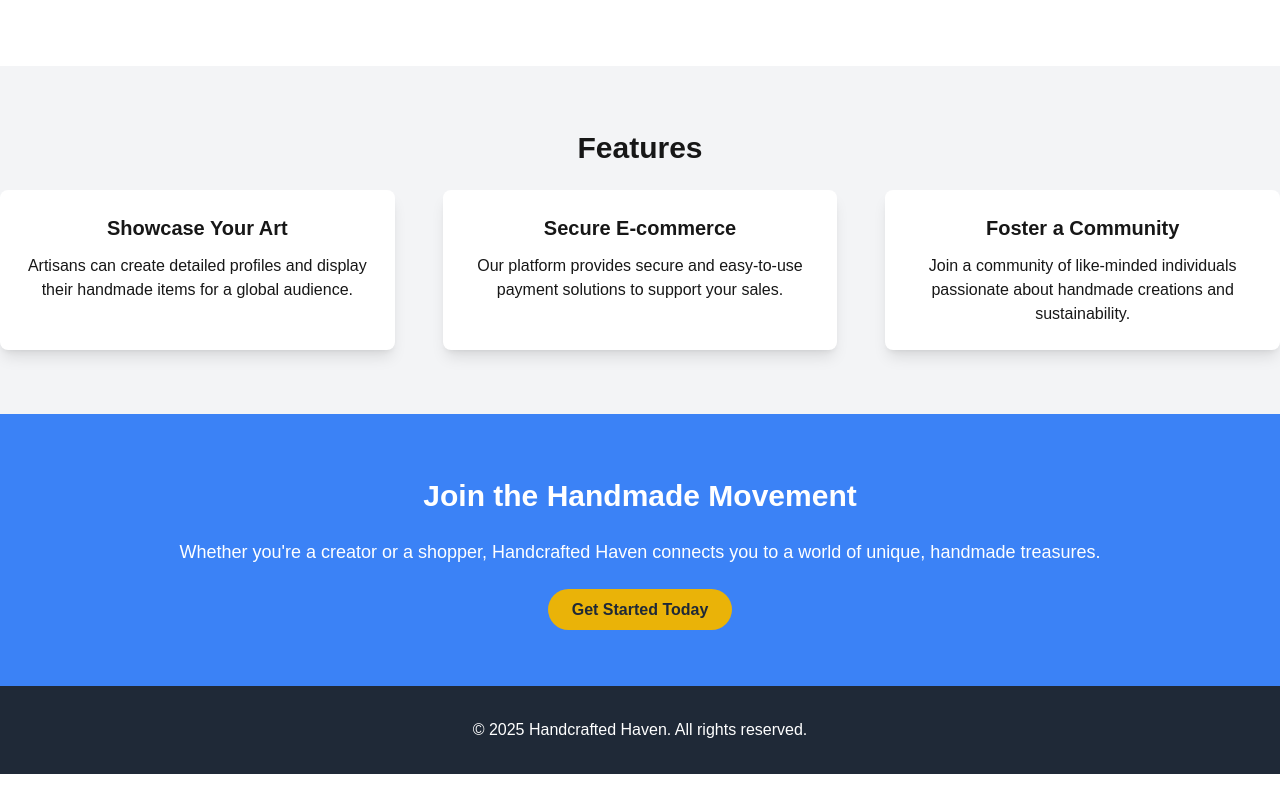
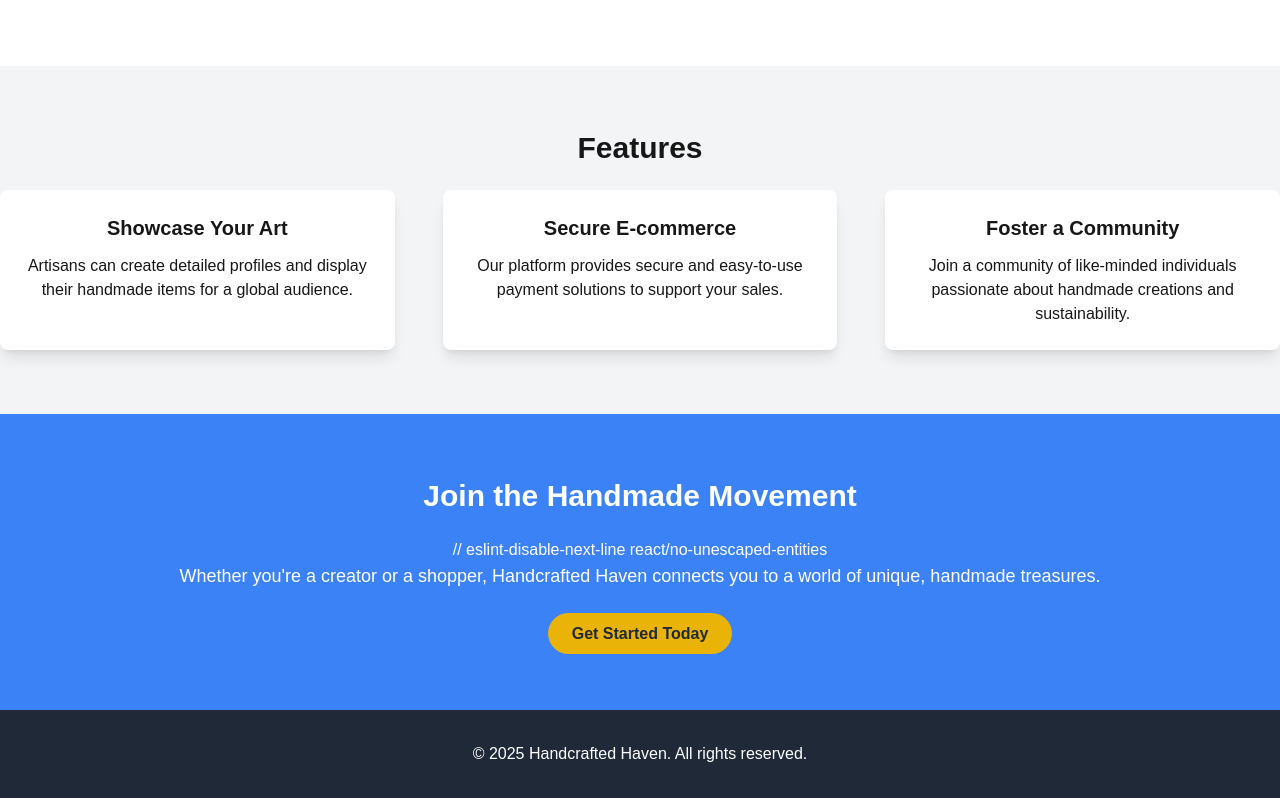
Before and after one commit to jackloosantamaria/team03-handcraftedhaven, a Next.js app: page / in a window 1280 px wide. Shown: the part 630-1428 px from the top of the page. Before the commit the page ends 1404 px from the top, so only its background shows below. Built offline with nearby package versions, Linux system fonts and the light colour scheme.

Commit message:
adding comment

```diff
--- a/src/app/page.tsx
+++ b/src/app/page.tsx
@@ -51,6 +51,7 @@ const Home = () => {
       {/* Call to Action Section */}
       <section className="py-16 text-center bg-blue-500 text-white">
         <h2 className="text-3xl font-bold mb-6">Join the Handmade Movement</h2>
+        // eslint-disable-next-line react/no-unescaped-entities
         <p className="text-lg mb-8">Whether you're a creator or a shopper, Handcrafted Haven connects you to a world of unique, handmade treasures.</p>
         <a
           href="/signup"
```
